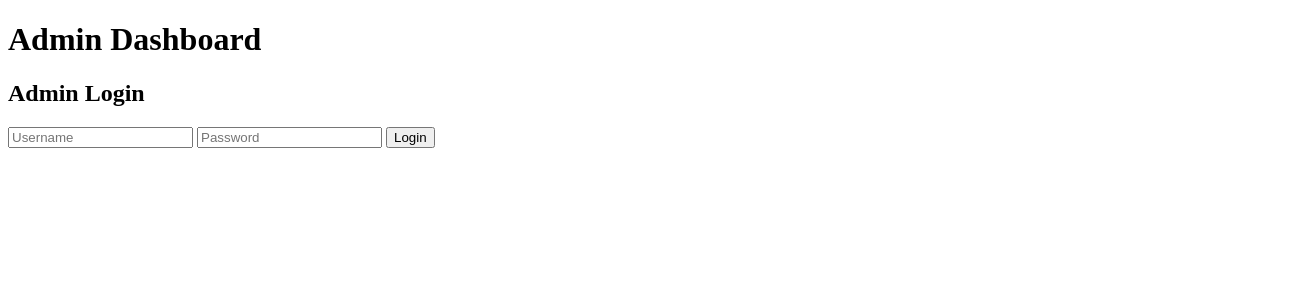
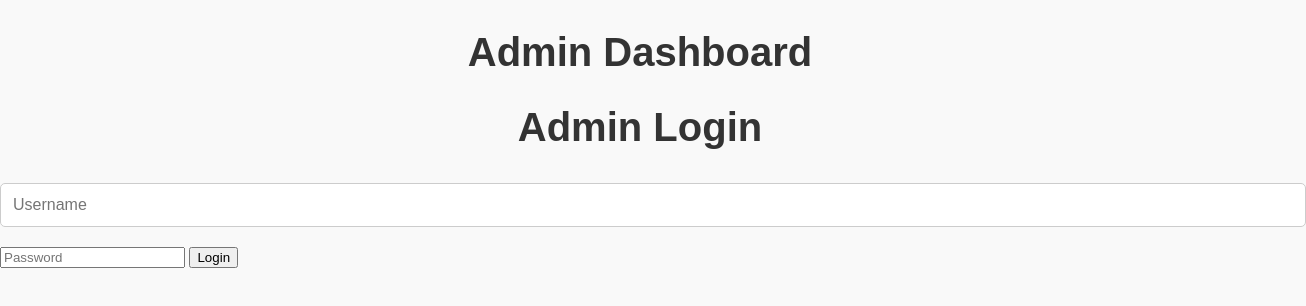
Before and after one commit to dc080523/testing, a website: page frontend/admin.html in a window 1280 px wide. Shown: the whole page, 1306 px wide, since content can reach past the window. Drawn offline with Linux system fonts and the light colour scheme.

Commit message:
Update admin.html

```diff
--- a/frontend/admin.html
+++ b/frontend/admin.html
@@ -4,6 +4,7 @@
     <meta charset="UTF-8">
     <meta name="viewport" content="width=device-width, initial-scale=1.0">
     <title>Admin Dashboard</title>
+    <link rel="stylesheet" href="style.css"> <!-- Assuming your style.css exists here -->
 </head>
 <body>
     <h1>Admin Dashboard</h1>
```
